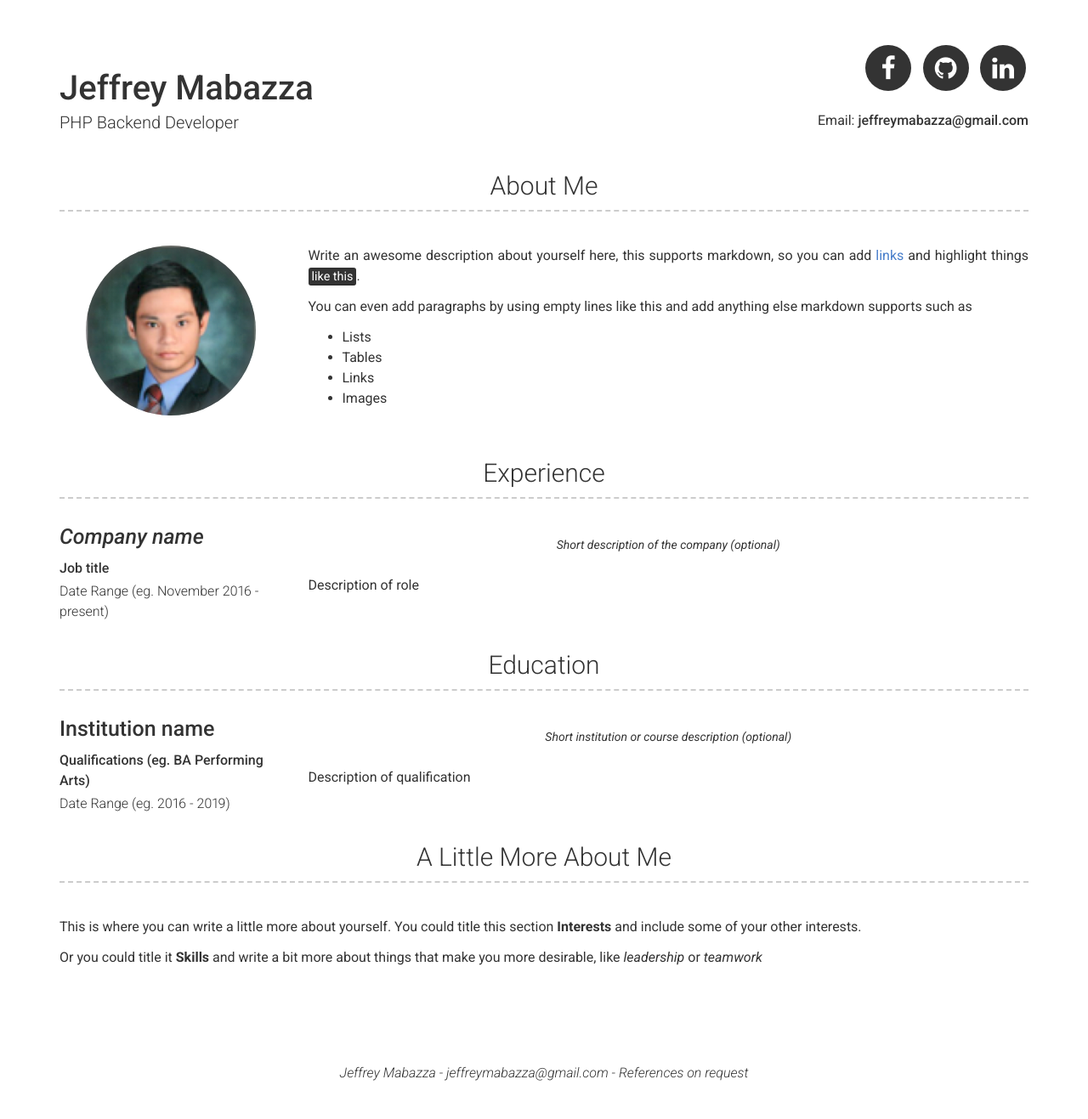
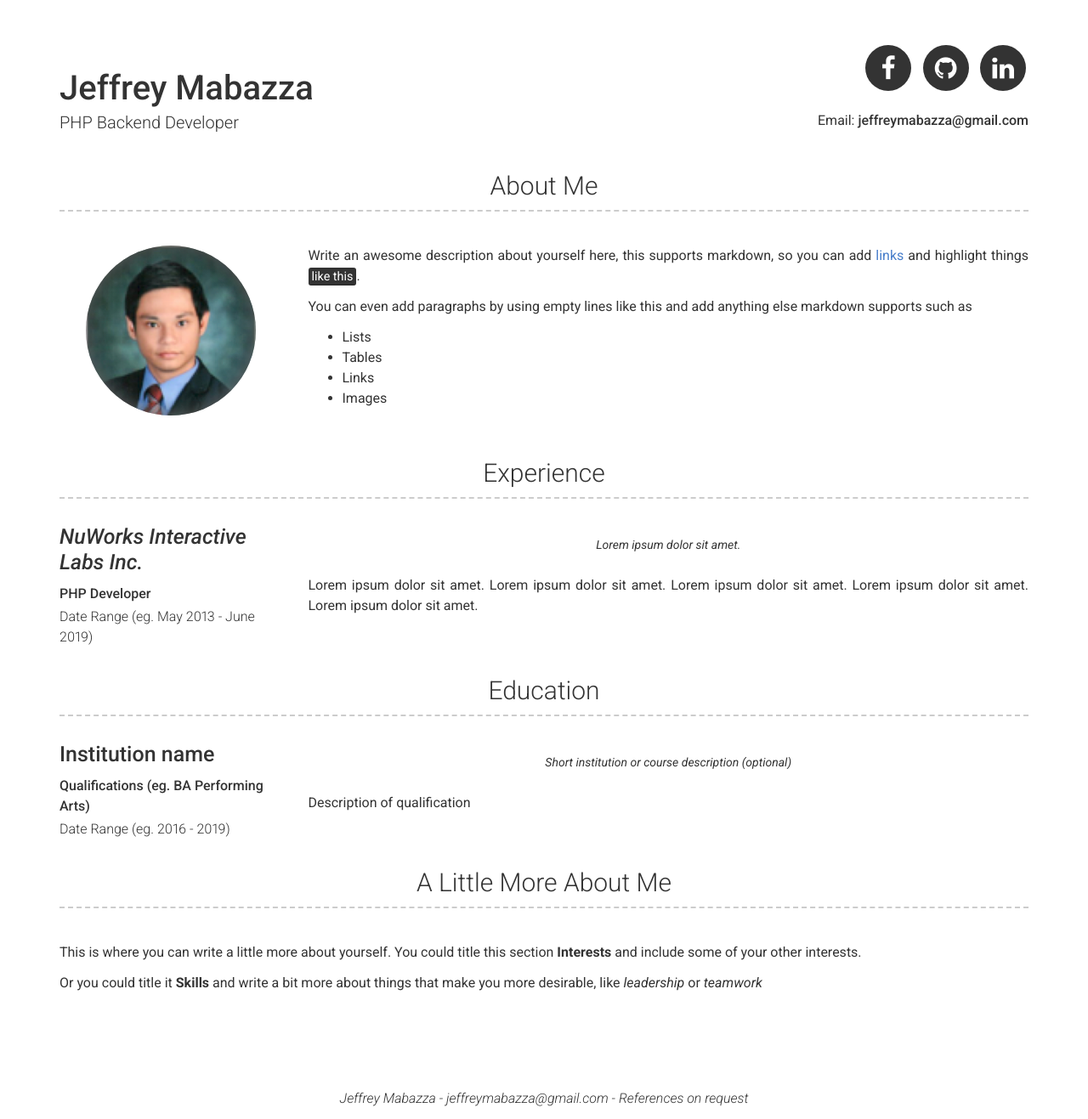
Before and after one commit to jeffmabazza/jeffreymabazza.github.io, a Jekyll site: the page built from index.md, in a window 1280 px wide. Shown: the whole page at 85% size. Built offline with Jekyll 4.4.1, drawn with Linux system fonts in a browser that asks for light colours; before the commit the page ends 1287 px from its top, so only the background shows below that.

Commit message:
Testing config.yml

```diff
--- a/_data/experience.yml
+++ b/_data/experience.yml
@@ -1,9 +1,9 @@
 # Experience template
-- company: Company name
-  link: Link to company (optional)
-  job_title: Job title
-  dates: Date Range (eg. November 2016 - present)
+- company: NuWorks Interactive Labs Inc.
+  link: https://www.nuworks.ph
+  job_title: PHP Developer
+  dates: Date Range (eg. May 2013 - June 2019)
   quote: >
-   Short description of the company (optional)
+   Lorem ipsum dolor sit amet.
   description: | # this will include new lines to allow paragraphs
-    Description of role
+    Lorem ipsum dolor sit amet. Lorem ipsum dolor sit amet. Lorem ipsum dolor sit amet. Lorem ipsum dolor sit amet. Lorem ipsum dolor sit amet.
```
